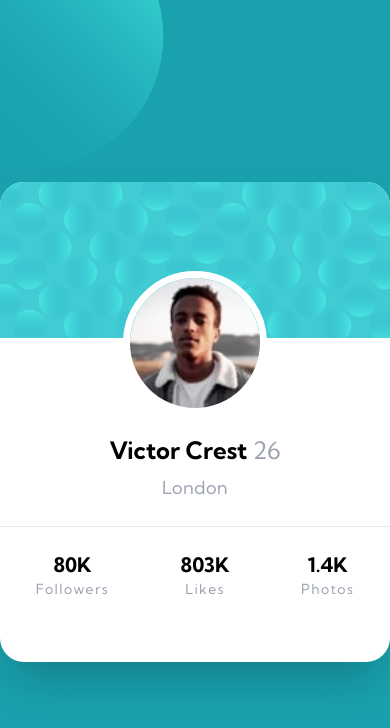
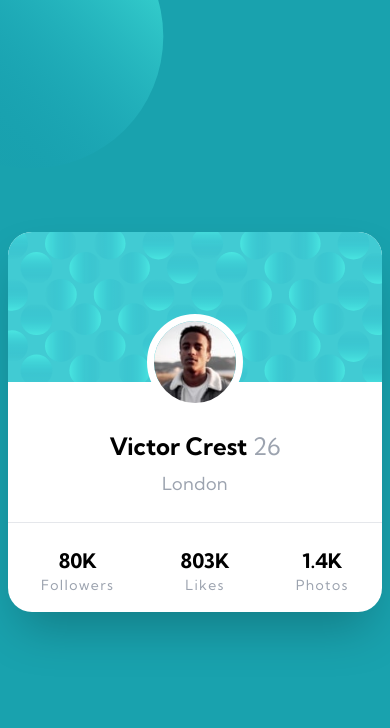
Before and after one commit to Syammed2429/profile-card, a Next.js app: page / in a window 390 px wide. Shown: the top 728 px of the page. Built offline with nearby package versions, Linux system fonts and the light colour scheme.

Commit message:
fixed the alignments

```diff
--- a/components/card/card-component.tsx
+++ b/components/card/card-component.tsx
@@ -20,8 +20,8 @@ export const CardComponent = () => {
   ];
 
   return (
-    <div className='text-base flex justify-center items-center h-[100dvh] font-Kumbh'>
-      <div className='text-xl h-[480px] w-[470px] bg-white shadow-2xl rounded-3xl'>
+    <div className='px-2 text-base flex justify-center items-center h-[100dvh] font-Kumbh'>
+      <div className=' text-xl h-[380px] md:h-[480px] w-full md:w-[470px] bg-white shadow-2xl rounded-3xl'>
         <div>
           <Image
             src={cardHeaderImage}
@@ -33,7 +33,7 @@ export const CardComponent = () => {
           <Image
             src={victorImage}
             alt={'victorImage'}
-            className='rounded-full relative bottom-[4.2rem] border-[7px] border-white w-36'
+            className='rounded-full relative bottom-[4.2rem] border-[7px] border-white w-24 md:w-36'
           />
         </div>
         <div className='flex flex-col justify-center items-center font-extrabold text-2xl'>
```
